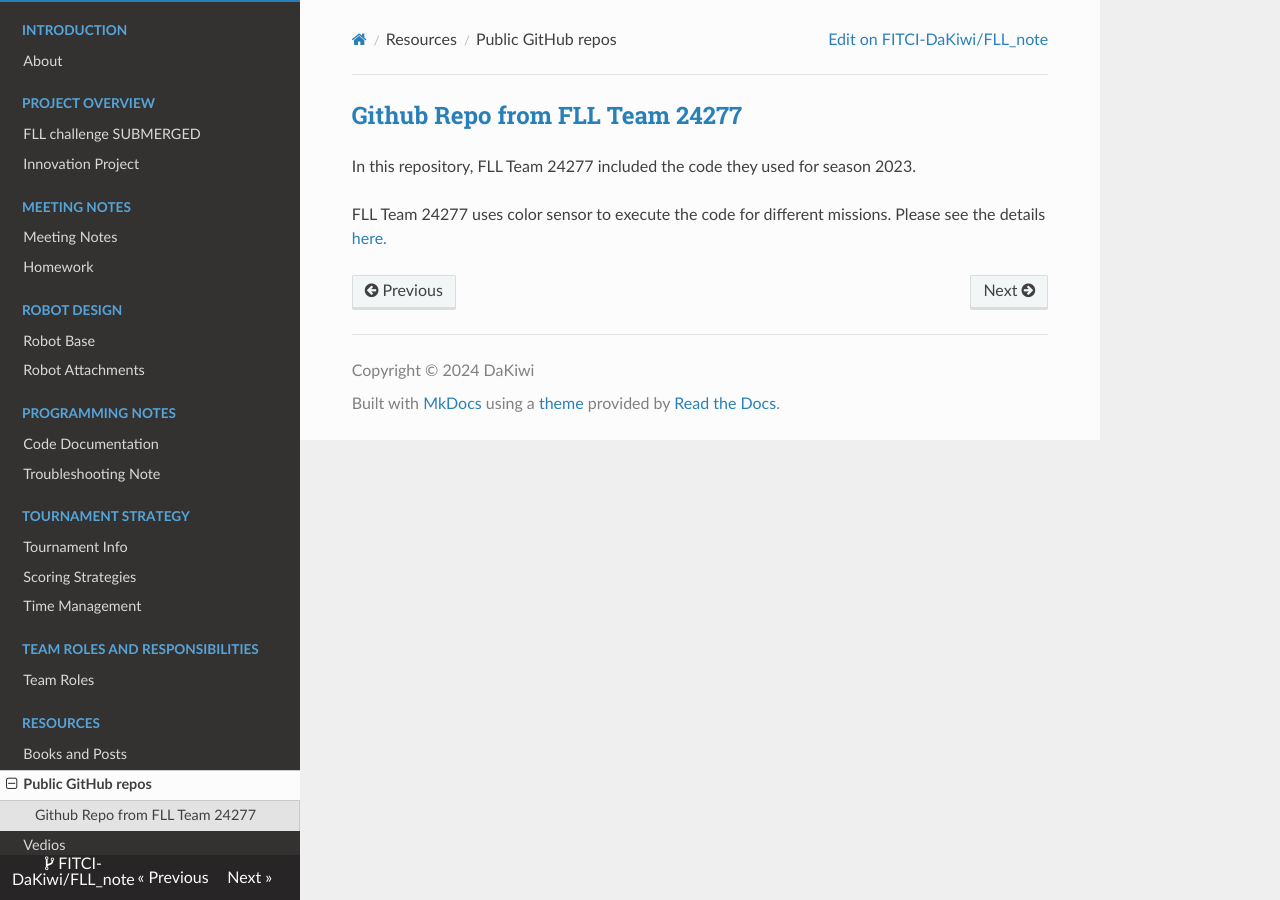
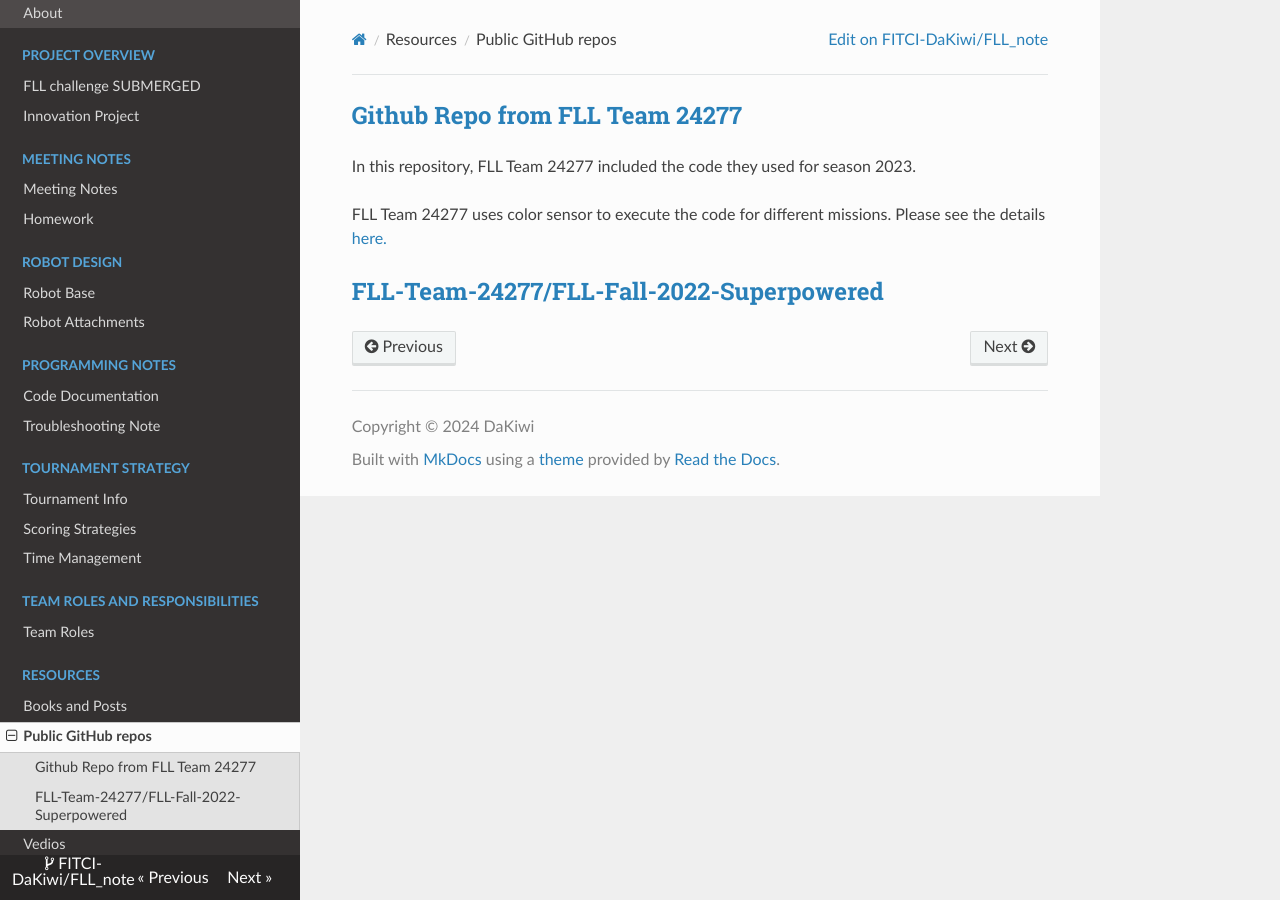
Before and after one commit to FITCI-DaKiwi/FLL_note_2024, an MkDocs documentation site: the page built from docs/res_github_repo.md, in a window 1280 px wide. Built offline with MkDocs 1.6.1, drawn with Linux system fonts in a browser that asks for light colours; nearby versions of some CDN libraries.

Commit message:
Update res_github_repo.md:add FLL-Fall-2022-Superpowered

```diff
--- a/docs/res_github_repo.md
+++ b/docs/res_github_repo.md
@@ -6,3 +6,7 @@ In this repository, FLL Team 24277 included the code they used for season 2023.
 
 FLL Team 24277 uses color sensor to execute the code for different missions.
 Please see the details [here.](https://github.com/FLL-Team-24277/FLL-Fall-2023-Masterpiece/blob/52bf25364d82bd6343dc41239131cffa28751b44/master_program.py#L47-L66)
+
+
+
+## [FLL-Team-24277/FLL-Fall-2022-Superpowered](https://github.com/FLL-Team-24277/FLL-Fall-2022-Superpowered)
```
